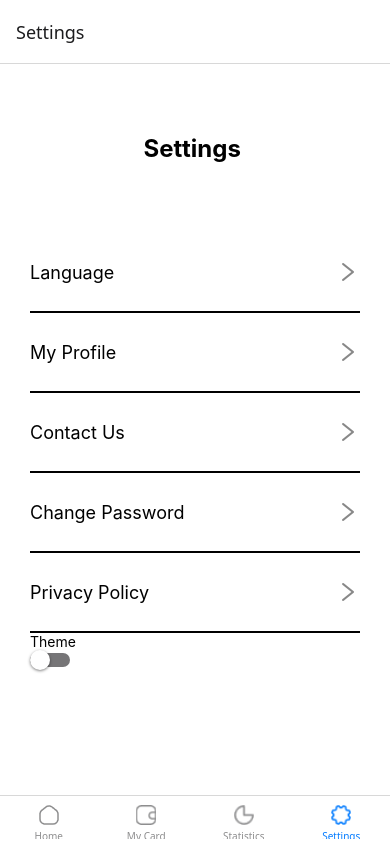
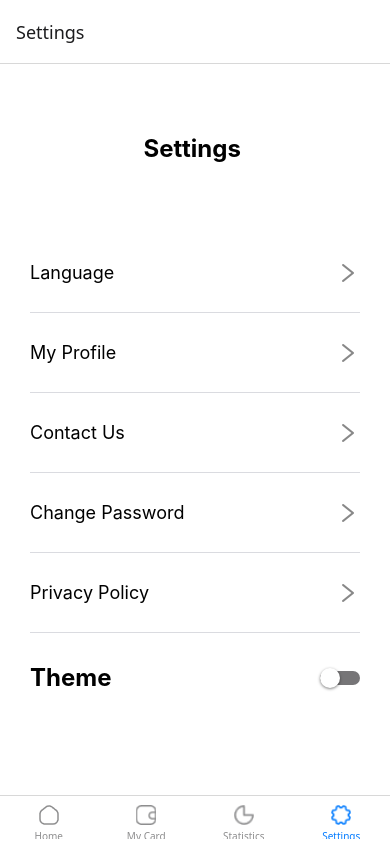
Before and after one commit to PROFF-1/rn-assignment5-22173542, a React Native app in the folder ExpensesApp/: screen /Settings in a window 390 px wide. Built offline with nearby package versions, Linux system fonts and the light colour scheme.

Commit message:
Home Screen being established

```diff
--- a/ExpensesApp/Data/data.js
+++ b/ExpensesApp/Data/data.js
@@ -25,7 +25,7 @@ export const transactionProcesses=[
 export const Transactions=[
 
   {
-
+  id: 1,
   icon: require('../assets/apple.png'),
   name: 'Apple Store',
   type: 'Entertainment',
@@ -34,7 +34,7 @@ export const Transactions=[
 
   },
   {
-
+  id: 2,
   icon: require('../assets/spotify.png'),
   name: 'Spotify',
   type: 'Music',
@@ -43,7 +43,7 @@ export const Transactions=[
 
   },
   {
-
+  id: 3,
   icon: require('../assets/moneyTransfer.png'),
   name: 'Money Transfer',
   type: 'Transaction',
@@ -52,7 +52,7 @@ export const Transactions=[
 
   },
   {
-
+  id: 4,
   icon: require('../assets/grocery.png'),
   name: 'Grocery',
   type: 'Grocery',
--- a/ExpensesApp/Screens/Home.js
+++ b/ExpensesApp/Screens/Home.js
@@ -23,13 +23,13 @@ export default function Home() {
             <Text style = {styles.welcome}>
             welcome back,
             </Text>
-            <Text style ={styles.name}>
+            <Text style ={[styles.name,{color: theme.colors.text}]}>
               Eric Atsu
             </Text>
         </View>
         </View>
         <View style={styles.searchContainer}>
-          <MaterialIcons name="search" size={24} color="black"  style={styles.search}/>
+          <MaterialIcons name="search" size={24} color="black"  style={[styles.search,{color: theme.colors.text}]}/>
         </View>
       </View>
 
@@ -58,29 +58,40 @@ export default function Home() {
           keyExtractor={(item)=>item.name}
         />
         <View style={styles.transactionsHeader}>
-          <Text style={styles.transaction}>Transaction</Text>
+          <Text style={[styles.transaction,{color: theme.colors.text}]}>Transaction</Text>
           <Text style={styles.sellAll}>Sell All</Text>
         </View>
       </View>
       <FlatList
         data={Transactions}
         renderItem ={({item})=>{
+
           return(
             <View style={styles.transactionContainer}>
               <View style={styles.transactionLeft}>
-                <View style={styles.icon}> <Image source={item.icon} /></View>
+                <View style={styles.icon}>
+                <Image
+                    source={item.icon}
+                    tintColor={
+                    isDarkMode
+                      ? (item.id === 1 || item.id === 3 ? 'white' : undefined)
+                      : (item.id === 1 || item.id === 3 ? 'black' : undefined)
+                  }
+                />
+
+                </View>
                 <View>
-                  <Text style={styles.transactionName}>{item.name}</Text>
+                  <Text style={[styles.transactionName,{color: theme.colors.text}]}>{item.name}</Text>
                   <Text style={styles.transactionType}>{item.type}</Text>
                 </View>
               </View>
-              <Text style={[styles.amount,{color:item.color}]}>
+              <Text style={[styles.amount,{color:isDarkMode && item.id===3? item.color:theme.colors.text}]}>
                 {item.amount}
               </Text>
             </View>
           )
         }}
-        keyExtractor={(item)=>item.name}
+        keyExtractor={(item)=>item.id}
 
       />
     </SafeAreaView>
--- a/ExpensesApp/Screens/Settings.js
+++ b/ExpensesApp/Screens/Settings.js
@@ -17,15 +17,15 @@ export default function Settings() {
         data={settingsList}
         renderItem={({item})=>{
           return(
-            <View style={styles.eachSettings}>
+            <View style={[styles.eachSettings, {borderBottomColor:isDarkMode? '#3b3838' : '#dadbe0'}]}>
               <Text style={{fontSize: 18, color: theme.colors.text}}>{item.name}</Text>
               {item.icon()}
             </View>
           )
         }}
         />
-        <View>
-          <Text>Theme</Text>
+        <View style={styles.switchContainer}>
+          <Text style={[styles.theme,{color: theme.colors.text}]}>Theme</Text>
           <Switch
           thumbColor={'white'}
             value={theme.isDarkMode}
--- a/ExpensesApp/Styles/styles.js
+++ b/ExpensesApp/Styles/styles.js
@@ -165,7 +165,21 @@ export const styles = StyleSheet.create({
     alignItems:'center',
     justifyContent:'space-between',
     height: 80,
-    borderBottomWidth:2,
+    borderBottomWidth:1,
   },
 
+  switchContainer:{
+    display:'flex',
+    flexDirection:'row',
+    alignItems:'center',
+    justifyContent:'space-between',
+    marginTop: 30
+  },
+
+
+  theme:{
+    fontSize: 24,
+    fontWeight: 'bold',
+  }
+
 })
```
